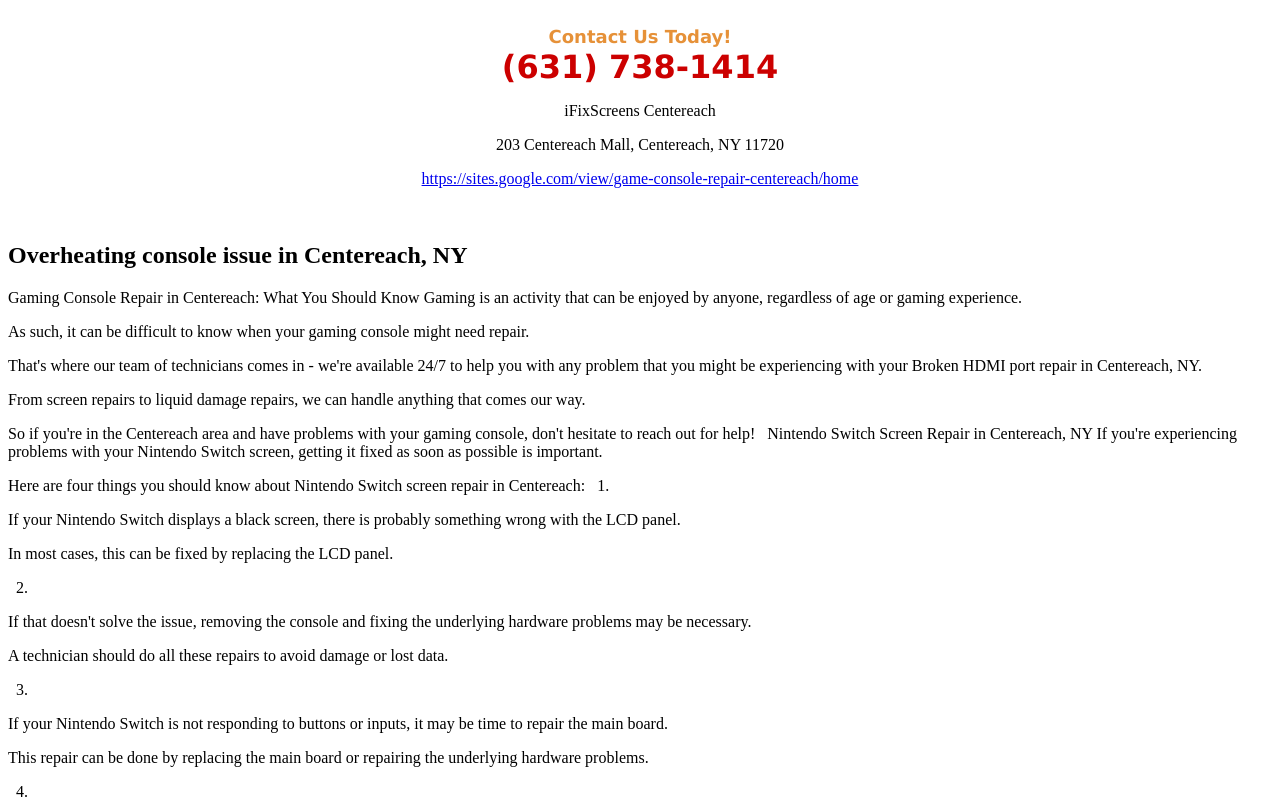
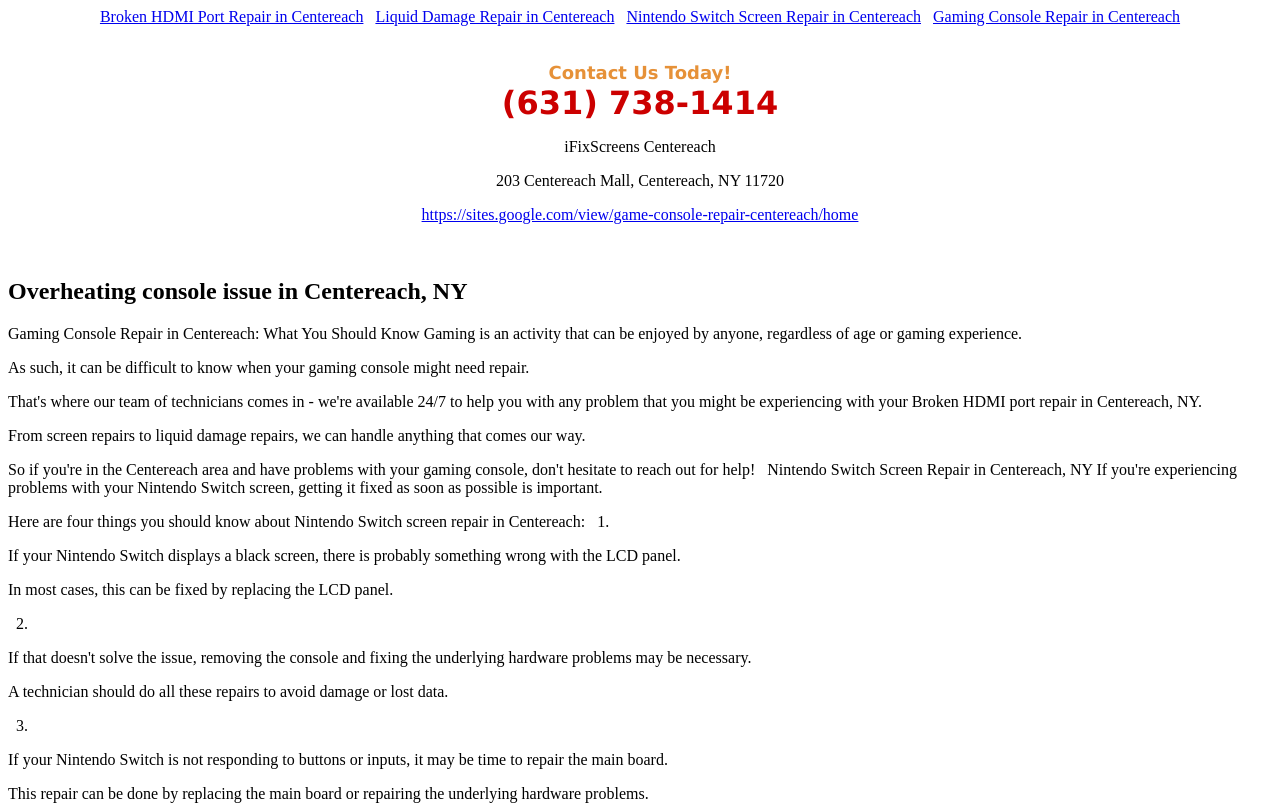
Before and after one commit to iFix786/gaming-console-repair-in-centereach, a plain HTML site: page OverheatingconsoleissueinCentereachNY.html in a window 1280 px wide. Shown: the top 806 px of the page. Drawn offline with Linux system fonts and the light colour scheme.

Commit message:
Update OverheatingconsoleissueinCentereachNY.html

```diff
--- a/OverheatingconsoleissueinCentereachNY.html
+++ b/OverheatingconsoleissueinCentereachNY.html
@@ -1,4 +1,14 @@
-<!DOCTYPE html><html><body><div class="sites-embed-align-center-wrapping-off"><div class="sites-embed-border-on sites-embed sites-embed-full-width" style="width:100%;"><div class="sites-embed-content sites-embed-type-text"><div class="sites-embed-content-textbox"><div dir="ltr"><div style="text-align:center"><br><span style="color:rgb(230,145,56)"><b><font size="4"><span style="font-family:verdana,sans-serif">Contact Us Today!</span></font></b></span><br><span style="color:rgb(204,0,0)"><b><font size="6"><span style="font-family:verdana,sans-serif">(631) 738-1414</span></font></b></span><br><p>iFixScreens Centereach</p><p>203 Centereach Mall, Centereach, NY 11720</p><p><a href="https://sites.google.com/view/game-console-repair-centereach/home" target="_blank">https://sites.google.com/view/game-console-repair-centereach/home</a></p><br></div></div></div></div></div></div><h2>Overheating console issue in Centereach, NY</h2>Gaming Console Repair in Centereach: What You Should Know
+<!DOCTYPE html><html><body>
+   <div style="text-align: center;">
+        <a href="./BrokenHDMIportrepairinCentereachNY.html">Broken HDMI Port Repair in Centereach</a>&nbsp&nbsp
+        <a href="./LiquiddamageRepairinCentereachNY.html">Liquid Damage Repair in Centereach</a>&nbsp&nbsp
+        <a href="./NintendoSwitchScreenRepairinCentereachNY.html">Nintendo Switch Screen Repair in Centereach</a>&nbsp&nbsp
+
+        <a href="./index.html">Gaming Console Repair in Centereach</a>
+    </div><br/>
+
+
+  <div class="sites-embed-align-center-wrapping-off"><div class="sites-embed-border-on sites-embed sites-embed-full-width" style="width:100%;"><div class="sites-embed-content sites-embed-type-text"><div class="sites-embed-content-textbox"><div dir="ltr"><div style="text-align:center"><br><span style="color:rgb(230,145,56)"><b><font size="4"><span style="font-family:verdana,sans-serif">Contact Us Today!</span></font></b></span><br><span style="color:rgb(204,0,0)"><b><font size="6"><span style="font-family:verdana,sans-serif">(631) 738-1414</span></font></b></span><br><p>iFixScreens Centereach</p><p>203 Centereach Mall, Centereach, NY 11720</p><p><a href="https://sites.google.com/view/game-console-repair-centereach/home" target="_blank">https://sites.google.com/view/game-console-repair-centereach/home</a></p><br></div></div></div></div></div></div><h2>Overheating console issue in Centereach, NY</h2>Gaming Console Repair in Centereach: What You Should Know
 Gaming is an activity that can be enjoyed by anyone, regardless of age or gaming experience. <p>As such, it can be difficult to know when your gaming console might need repair. <p>That's where our team of technicians comes in - we're available 24/7 to help you with any problem that you might be experiencing with your Broken HDMI port repair in Centereach, NY. <p>From screen repairs to liquid damage repairs, we can handle anything that comes our way. <p>So if you're in the Centereach area and have problems with your gaming console, don't hesitate to reach out for help!
 
 Nintendo Switch Screen Repair in Centereach, NY
```
